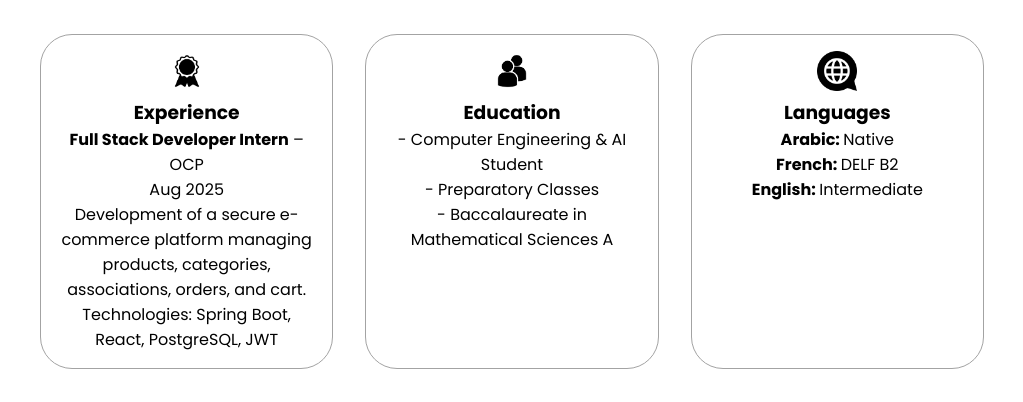
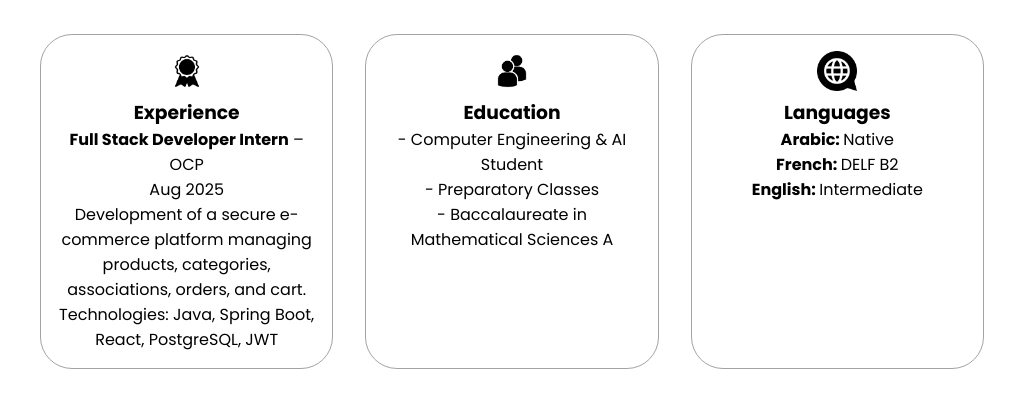
Before and after one commit to ikraammel/Portfolio, a React (Vite) app: page / in a window 1280 px wide. Shown: the part 1000-1402 px from the top of the page, without its empty margins (128-1151 px from the left). Built offline with nearby package versions, Linux system fonts and the light colour scheme.

Commit message:
modification cv

```diff
--- a/src/components/About/About.jsx
+++ b/src/components/About/About.jsx
@@ -27,7 +27,7 @@ const About = () => {
                   <b>Full Stack Developer Intern</b> – OCP <br />
                   Aug 2025 <br />
                   Development of a secure e-commerce platform managing products, categories, associations, orders, and cart. <br />
-                  Technologies: Spring Boot, React, PostgreSQL, JWT
+                  Technologies: Java, Spring Boot, React, PostgreSQL, JWT
                 </div>
               }
             />
```
Also changed, not shown: 1 other file (tests, documents, lock files or other folders).
